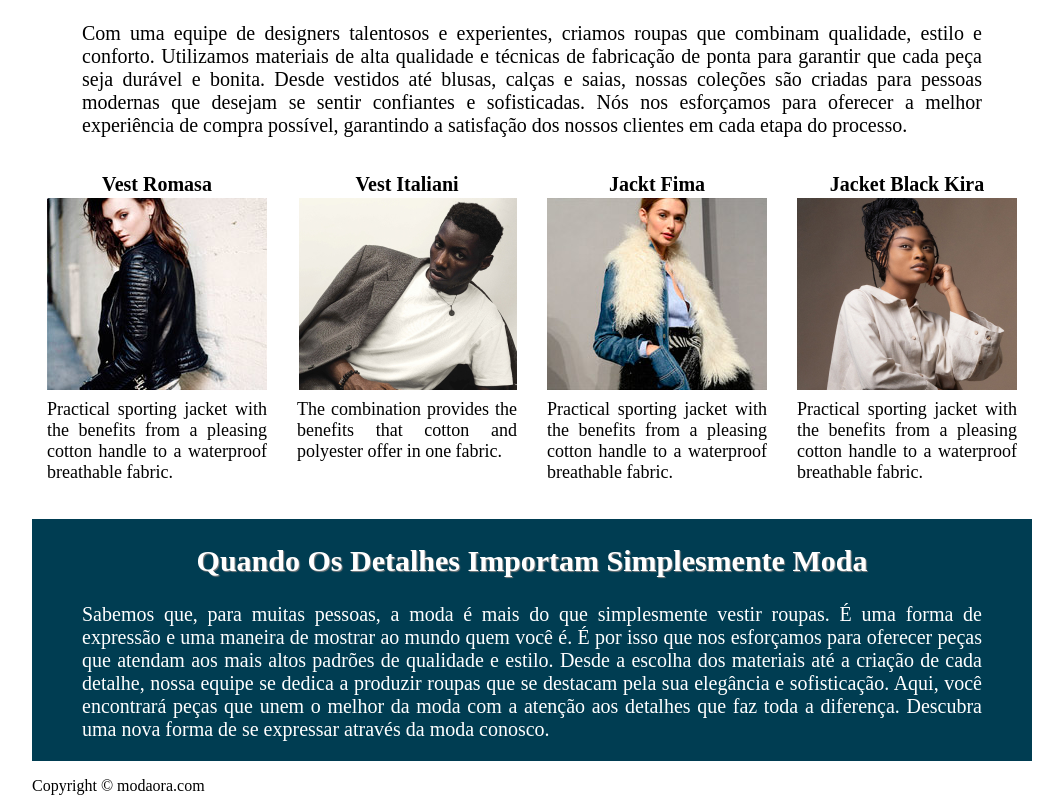
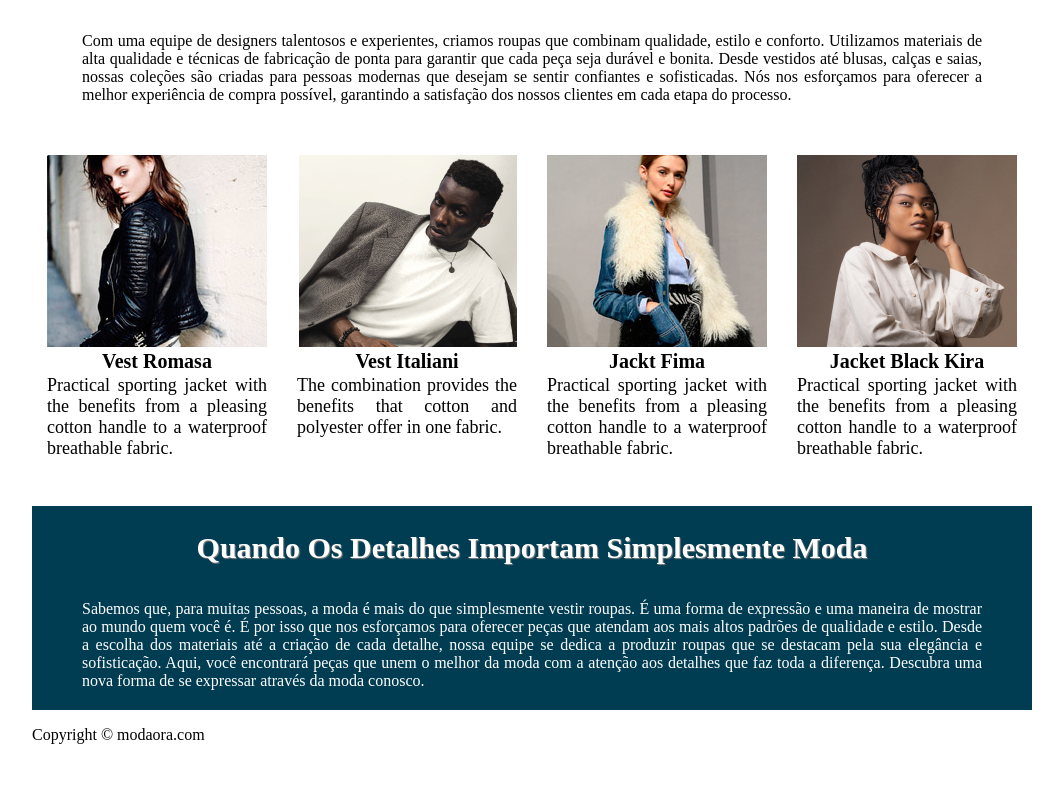
Before and after one commit to fcesarf80/Boutique_Moda, a plain HTML site: page Boutique_Moda/index.html in a window 1280 px wide. Shown: the part 630-1425 px from the top of the page, without its empty margins (96-1159 px from the left). After the commit the page ends 1374 px from the top, so only its background shows below. Drawn offline with Linux system fonts and the light colour scheme.

Commit message:
Completed
Project completed

```diff
--- a/Boutique_Moda/index.html
+++ b/Boutique_Moda/index.html
@@ -9,10 +9,10 @@
 <body>
     <header class="hero">
         <div class="header__hero">
+
             <div class="header__logo">
                 <b>B</b> Moda
             </div>
-
             <nav class="header__nav">
                 <ul class="unordered-list">
                     <li><a href="#">Portifólio</a></li>
@@ -23,45 +23,65 @@
         </div>
 
         <div class="header__img">
-            <h1 class="header__title">A<br>escolha<br>certa para momentos especiais</h1></div>
+            <h1 class="header__title">
+                A<br>escolha<br>certa para momentos especiais
+            </h1>
+        </div>
 
     </header>
 
-    <div class="flexbox flex-container02"><div">
-        <h2 class="txtcenter">A escolha certa para momentos especiais</h2>
-        <p class="justified"> Com uma equipe de designers talentosos e experientes, criamos roupas que combinam qualidade, estilo e conforto. Utilizamos materiais de alta qualidade e técnicas de fabricação de ponta para garantir que cada peça seja durável e bonita. Desde vestidos até blusas, calças e saias, nossas coleções são criadas para pessoas modernas que desejam se sentir confiantes e sofisticadas. Nós nos esforçamos para oferecer a melhor experiência de compra possível, garantindo a satisfação dos nossos clientes em cada etapa do processo.
+    <main>
+        <section class="flexbox flex-container02">
+                <h2 class="txtcenter">
+                    A escolha certa para momentos especiais
+                </h2>
+                <p class="justified">
+                    Com uma equipe de designers talentosos e experientes, criamos roupas que combinam qualidade, estilo   e conforto. Utilizamos materiais de alta qualidade e técnicas de fabricação de ponta para garantir que cada peça seja  durável e bonita. Desde vestidos até blusas, calças e saias, nossas coleções são criadas para pessoas modernas que desejam se sentir confiantes e sofisticadas. Nós nos esforçamos para oferecer a melhor experiência de compra possível, garantindo a satisfação dos nossos clientes em cada etapa do processo.
                 </p>
-    </div>
-    <div class="flexbox flex-container03">
+        </section>
 
+        <section class="flexbox flex-container03">
             <div class="div img002_BM">
                 <h3>Vest Romasa</h3>
-                <p>Practical sporting jacket with the benefits from a pleasing cotton handle to a waterproof breathable fabric.</p>
+                <p> Practical sporting jacket with the benefits from a
+                    pleasing cotton handle to a waterproof breathable fabric.
+                </p>
             </div>
 
             <div class="div img003_BM">
                 <h3>Vest Italiani</h3>
-                <p>The combination provides the benefits that cotton and polyester offer in one fabric.</p>
+                <p>The combination provides the benefits that cotton and
+                    polyester offer in one fabric.
+                </p>
             </div>
 
             <div class="div img004_BM">
                 <h3>Jackt Fima</h3>
-                <p>Practical sporting jacket with the benefits from a pleasing cotton handle to a waterproof breathable fabric.</p>
+                <p>Practical sporting jacket with the benefits from a pleasing
+                    cotton handle to a waterproof breathable fabric.
+                </p>
             </div>
 
             <div class="div img005_BM">
                 <h3>Jacket Black Kira</h3>
-                <p>Practical sporting jacket with the benefits from a pleasing cotton handle to a waterproof breathable fabric.</p>
+                <p>Practical sporting jacket with the benefits from a pleasing
+                    cotton handle to a waterproof breathable fabric.
+                </p>
             </div>
+        </section>
 
-    </div>
-    <div class="flexbox flex-container04">
-        <div">
-        <h2 class="txtcenter">Quando os detalhes importam simplesmente moda</h2>
-        <p class="justified">Sabemos que, para muitas pessoas, a moda é mais do que simplesmente vestir roupas. É uma forma de expressão e uma maneira de mostrar ao mundo quem  você é. É por isso que nos esforçamos para oferecer peças que atendam aos  mais altos padrões de qualidade e estilo. Desde a escolha dos materiais até a  criação de cada detalhe, nossa equipe se dedica a produzir roupas que se destacam pela sua elegância e sofisticação. Aqui, você encontrará peças que unem o melhor da moda com a atenção aos detalhes que faz toda a diferença.  Descubra uma nova forma de se expressar através da moda conosco.</p>
-        </div>
-    </div>
-    <footer>Copyright © modaora.com</footer>
+        <section class="flexbox flex-container04">
+            <h2 class="txtcenter">Quando os detalhes importam simplesmente
+                moda
+            </h2>
+            <p class="justified">
+                Sabemos que, para muitas pessoas, a moda é mais do que simplesmente vestir roupas. É uma forma de expressão e uma maneira de mostrar ao mundo quem  você é. É por isso que nos esforçamos para oferecer peças que atendam aos  mais altos padrões de qualidade e estilo. Desde a escolha dos materiais até a  criação de cada detalhe, nossa equipe se dedica a produzir roupas que se destacam pela sua elegância e sofisticação. Aqui, você encontrará peças que unem o melhor da moda com a atenção aos detalhes que faz toda a diferença.  Descubra uma nova forma de se expressar através da moda conosco.
+            </p>
+        </section>
+    </main>
 
+    <footer>
+        Copyright © modaora.com
+    </footer>
 </body>
 </html>
--- a/Boutique_Moda/style.css
+++ b/Boutique_Moda/style.css
@@ -46,7 +46,6 @@ body {
     margin: 0 25px;
 }
 
-
 .header__nav a {
     color: white;
     width: 100px;
@@ -63,6 +62,7 @@ body {
     background-color: yellow;
     color: black;
 }
+
 
 /* a.header__nav--active{
     background-color: yellow;
@@ -91,9 +91,7 @@ body {
     word-spacing: normal;
     line-height: 55px;
     margin: 150px 0 0 630px;
-
 }
-
 
 .flexbox {
     max-width: 1000px;
@@ -111,20 +109,7 @@ body {
     height: 270px;
     min-width: 100px;
     justify-content: space-between;
-    margin: 25px 15px 15px;
-    /* padding: 15px 15px 15px 15px; */
-    /* border: 5px solid orange; */
-}
-
-.flexbox div {
-    background-color: white;
-    width: 220px;
-    height: 270px;
-    min-width: 100px;
-    justify-content: space-between;
-    margin: 25px 15px 15px;
-    /* padding: 15px 15px 15px 15px; */
-    /* border: 5px solid orange; */
+    margin: 15px;
 }
 
 .flex-container02 {
@@ -132,23 +117,30 @@ body {
     max-height: 350px;
     max-width: 1000px;
     min-width: 200px;
+    display: flex;
+    justify-content: center;
+    align-items: center;
 }
 
 .flex-container02 div {
+    display: block;
     width: 200px;
     max-height: 100px;
     min-width: 100px;
 }
 
 .txtcenter {
+    display: block;
     font-size: 30px;
     text-align: center;
+    align-items: center;
     text-decoration: none;
     text-transform: capitalize;
     text-shadow: 1px 1px 1px grey;
 }
 
 .justified {
+    display:inline-block
     font-size: 20px;
     text-align: justify;
     text-decoration: none;
@@ -166,50 +158,48 @@ body {
     flex-flow: row wrap;
 }
 
-
 .flex-container04 {
     color: white;
     background-color: #003d52;
-}
-
-.img002_MB {
-margin-top: 50px;
+    display: flex;
+    justify-content: center;
+    align-items: center;
 }
 
 .flexbox div h3 {
     font-size: 20px;
     text-align: center;
-    margin: -25px;
+    margin-top: 195px;
 }
 
 .flexbox div p {
     font-size: 18px;
     text-align: justify;
-    margin-top: 228px;
+    margin-top: -18px;
 }
 
 .img002_BM {
     background-image: url(Imagem/img002_BM.jpg);
     background-repeat: no-repeat;
-    padding-bottom: 20px;
+    padding-bottom: 50px;
 }
 
 .img003_BM {
     background-image: url(Imagem/img003_BM.jpg);
     background-repeat: no-repeat;
-    padding-bottom: 20px;
+    padding-bottom: 50px;
 }
 
 .img004_BM {
     background-image: url(Imagem/img004_BM.jpg);
     background-repeat: no-repeat;
-    padding-bottom: 20px;
+    padding-bottom: 50px;
 }
 
 .img005_BM {
     background-image: url(Imagem/img005_BM.jpg);
     background-repeat: no-repeat;
-    padding-bottom: 20px;
+    padding-bottom: 50px;
 }
 
 .footer {
```
Lines whose indentation alone changed are shown as unchanged.
